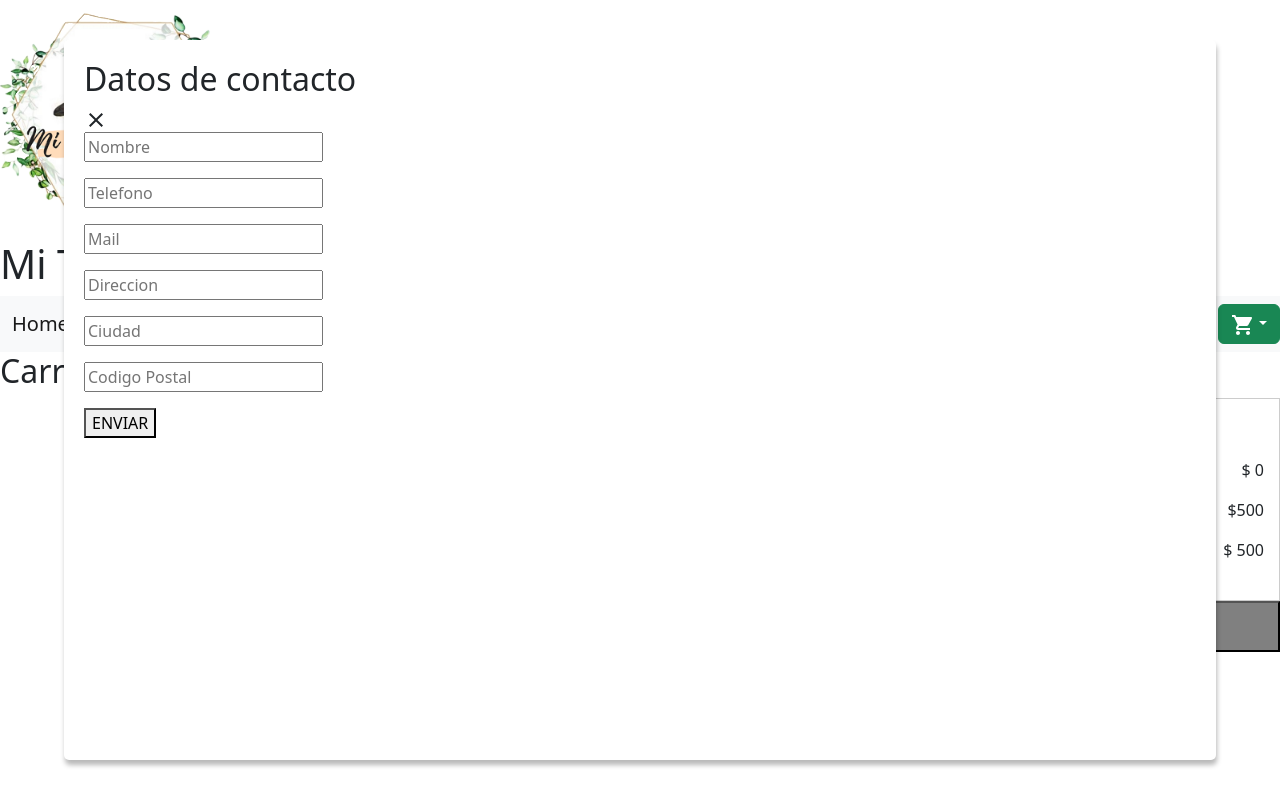
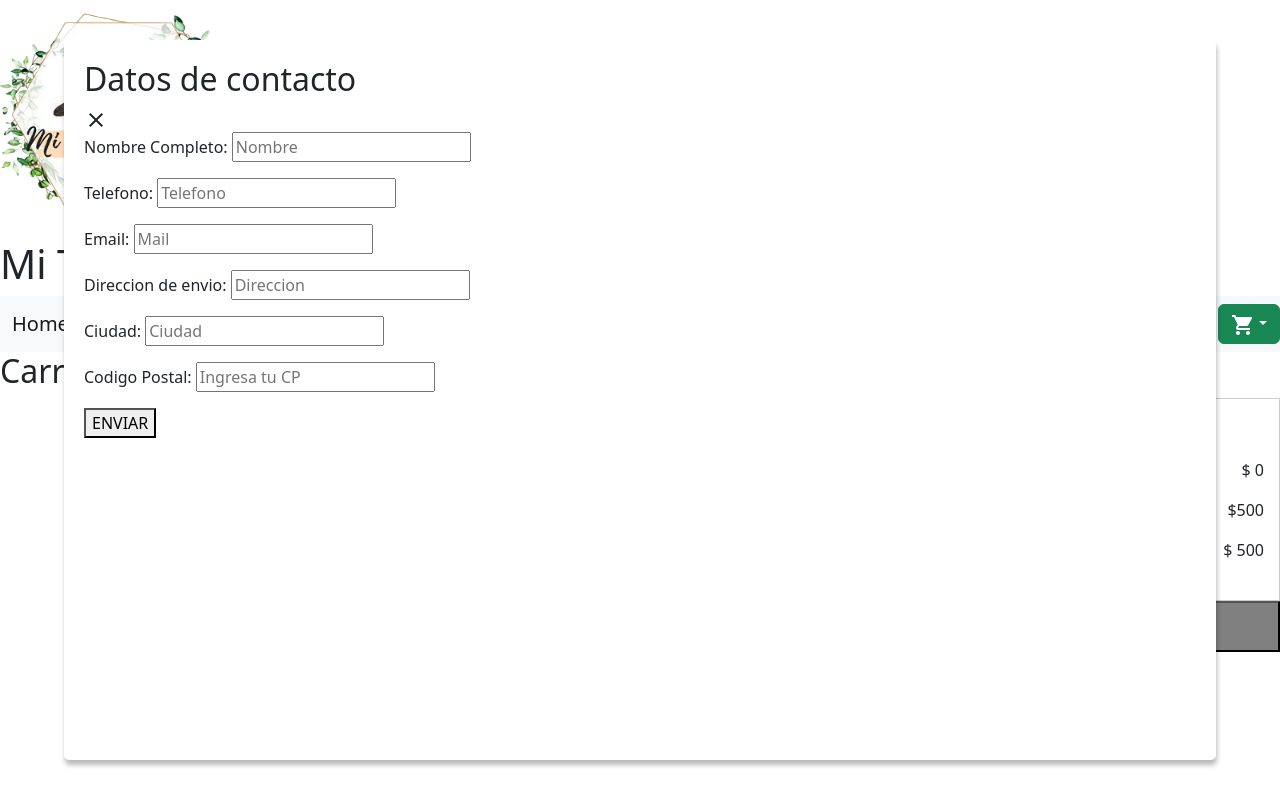
Before and after one commit to FlorSabatino/ecommercereactSabatino, a React (Create React App) app: page /cart in a window 1280 px wide. Both pictures are taken after a click on the button "IR A PAGAR". Built offline with nearby package versions, Linux system fonts and the light colour scheme.

Commit message:
actualizacion

```diff
--- a/src/components/Cart/Cart.js
+++ b/src/components/Cart/Cart.js
@@ -36,11 +36,10 @@ const Cart = () => {
 
 
     const handleChange = (e) => {
-        console.log(e.target.value)
         setFormData ({...formData, [e.target.name] : e.target.value})
     }
 
-    const submitData = () => {
+    const submitData = (e) => {
         e.preventDefault ()
         pushData ({...order, buyer: formData})
     }
@@ -63,17 +62,23 @@ const Cart = () => {
                                 </>
                                 ) : (
                                 <form onSubmit={submitData}>
+                                    <span>Nombre Completo: </span>
                                     <input type='text' name='name' placeholder='Nombre' onChange={handleChange} value={formData.name}/>
                                     <p/>
+                                    <span>Telefono: </span>
                                     <input type='number' name='phone'placeholder='Telefono' onChange={handleChange} value={formData.phone}/>
                                     <p/>
+                                    <span>Email: </span>
                                     <input type='email' name='email' placeholder='Mail'onChange={handleChange} value={formData.email}/>
                                     <p/>
+                                    <span>Direccion de envio: </span>
                                     <input type='text' name='adress' placeholder='Direccion'onChange={handleChange} value={formData.adress}/>
                                     <p/>
+                                    <span>Ciudad: </span>
                                     <input type='text' name='city' placeholder='Ciudad'onChange={handleChange} value={formData.city}/>
                                     <p/>
-                                    <input type='text' name='cp' placeholder='Codigo Postal'onChange={handleChange} value={formData.cp}/>
+                                    <span>Codigo Postal: </span>
+                                    <input type='number' name='cp' placeholder='Ingresa tu CP'onChange={handleChange} value={formData.cp}/>
                                     <p/>
                                     <button type='submit'>ENVIAR</button>
                                 </form>
```
Also changed, not shown: 1 other file (tests, documents, lock files or other folders).
